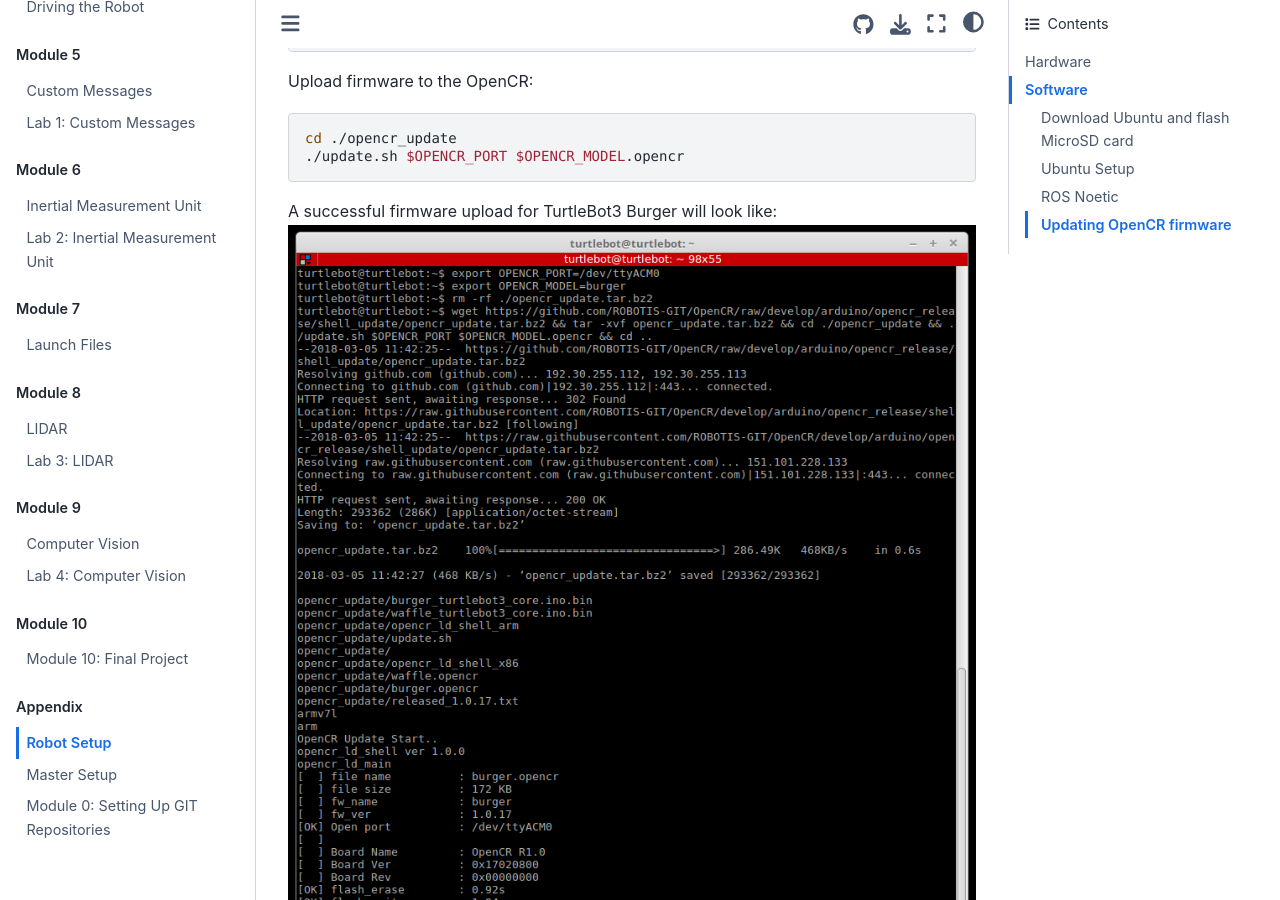
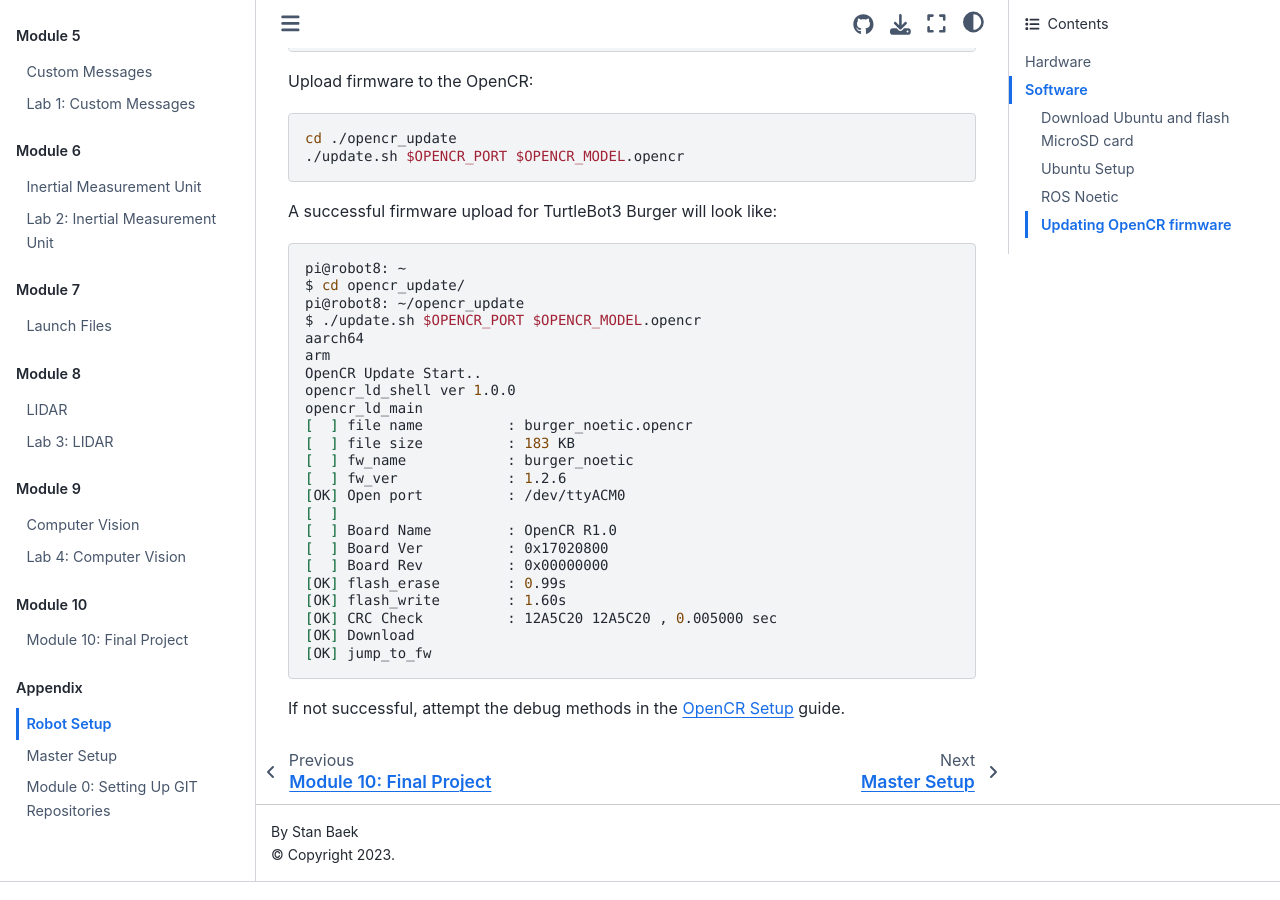
Before and after one commit to stanbaek/ece387_book, a Jupyter Book: the page built from docs/Appendix/RobotSetup.md, in a window 1280 px wide and 900 px high, scrolled down 18258 px. Built offline with Jupyter Book 1.0.4 settings and Sphinx 7.4.7 and the Sphinx Book theme 1.1.4, drawn with Linux system fonts in a browser that asks for light colours.

Commit message:
Updated OpenCR part in RobotSetup

````diff
--- a/docs/Appendix/RobotSetup.md
+++ b/docs/Appendix/RobotSetup.md
@@ -661,6 +661,30 @@
 ```
 
 A successful firmware upload for TurtleBot3 Burger will look like:
-![lobo](Figures/firmware.png)
+```bash
+pi@robot8: ~
+$ cd opencr_update/
+pi@robot8: ~/opencr_update
+$ ./update.sh $OPENCR_PORT $OPENCR_MODEL.opencr
+aarch64
+arm
+OpenCR Update Start..
+opencr_ld_shell ver 1.0.0
+opencr_ld_main
+[  ] file name          : burger_noetic.opencr
+[  ] file size          : 183 KB
+[  ] fw_name            : burger_noetic
+[  ] fw_ver             : 1.2.6
+[OK] Open port          : /dev/ttyACM0
+[  ]
+[  ] Board Name         : OpenCR R1.0
+[  ] Board Ver          : 0x17020800
+[  ] Board Rev          : 0x00000000
+[OK] flash_erase        : 0.99s
+[OK] flash_write        : 1.60s
+[OK] CRC Check          : 12A5C20 12A5C20 , 0.005000 sec
+[OK] Download
+[OK] jump_to_fw
+```
 
 If not successful, attempt the debug methods in the [OpenCR Setup](https://emanual.robotis.com/docs/en/platform/turtlebot3/opencr_setup/#opencr-setup) guide.
````
Also changed, not shown: README.md (+10 -0 lines).
